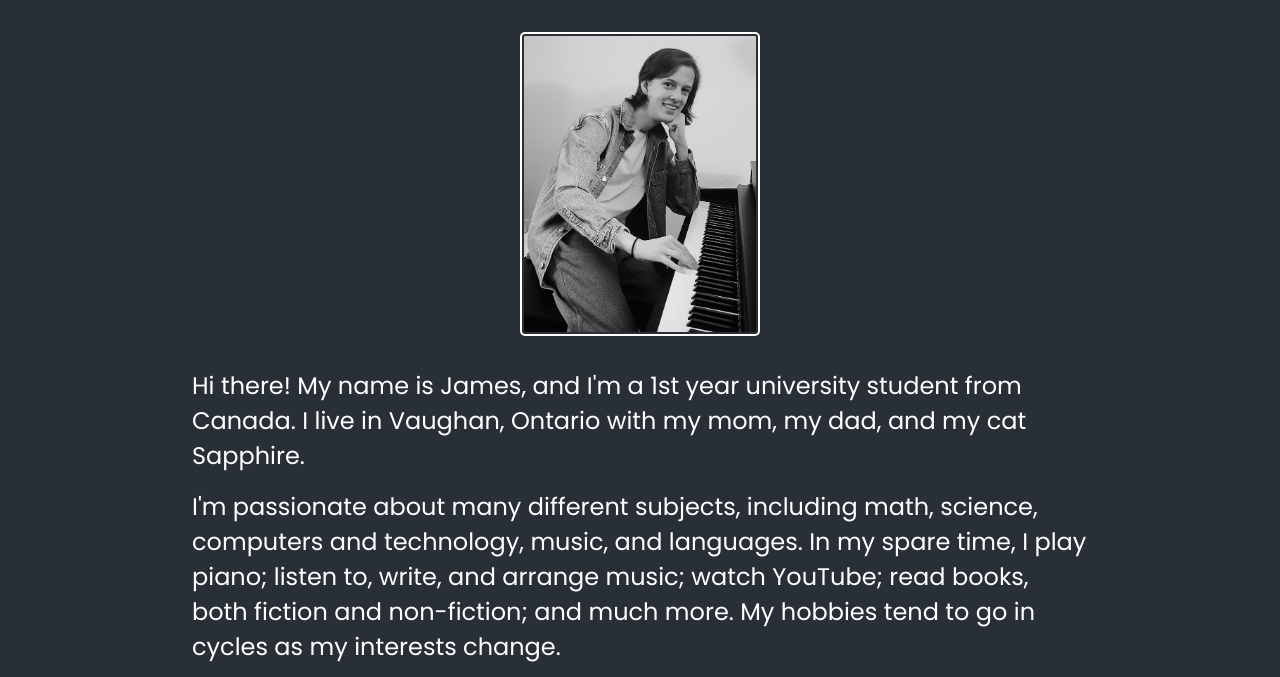
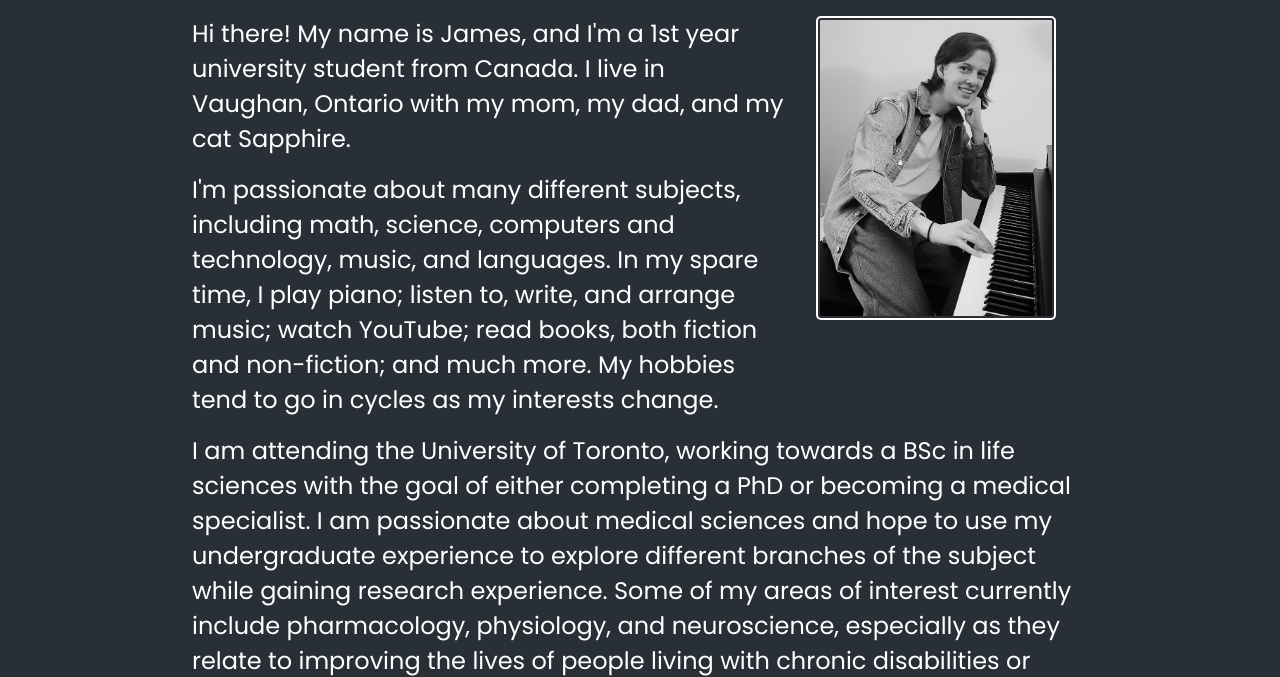
Before and after one commit to jchiella/website, an Eleventy site: page bio.html in a window 1280 px wide. Shown: the part 67-744 px from the top of the page. Built offline with nearby package versions, Linux system fonts and the light colour scheme; Eleventy itself is replaced by a stand-in of ours; files that its build step writes are made by us from their sources.

Commit message:
small fix to image positioning on bio

```diff
--- a/bio.html
+++ b/bio.html
@@ -3,9 +3,11 @@ layout: page.njk
 title: bio
 ---
 <main>
-  <img class="portrait" src="/img/me.jpg" />
-  <p>Hi there! My name is James, and I'm a 1st year university student from Canada. I live in Vaughan, Ontario with my
-    mom, my dad, and my cat Sapphire.</p>
+  <p>
+    <img class="portrait" src="/img/me.jpg" />
+    Hi there! My name is James, and I'm a 1st year university student from Canada. I live in Vaughan, Ontario with my
+    mom, my dad, and my cat Sapphire.
+  </p>
   <p>I'm passionate about many different subjects, including math, science, computers and technology, music, and
     languages. In my spare time, I play piano; listen to, write, and arrange music; watch YouTube; read books, both
     fiction and non-fiction; and much more. My hobbies tend to go in cycles as my interests change.</p>
--- a/css/styles.css
+++ b/css/styles.css
@@ -173,6 +173,14 @@ img.portrait {
   padding: 2px;
   border: 2px solid var(--white);
   border-radius: 5px;
+
+}
+
+@media only screen and (min-width: 770px) {
+  img.portrait {
+    float: right;
+    margin: 0rem 2rem 2rem 2rem;
+  }
 }
 
 .project-card {
```
